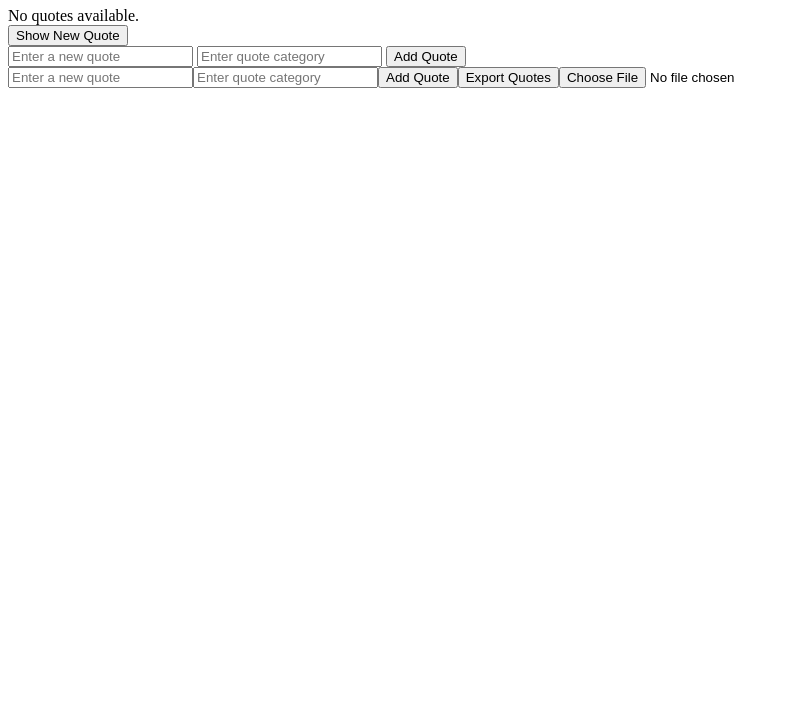
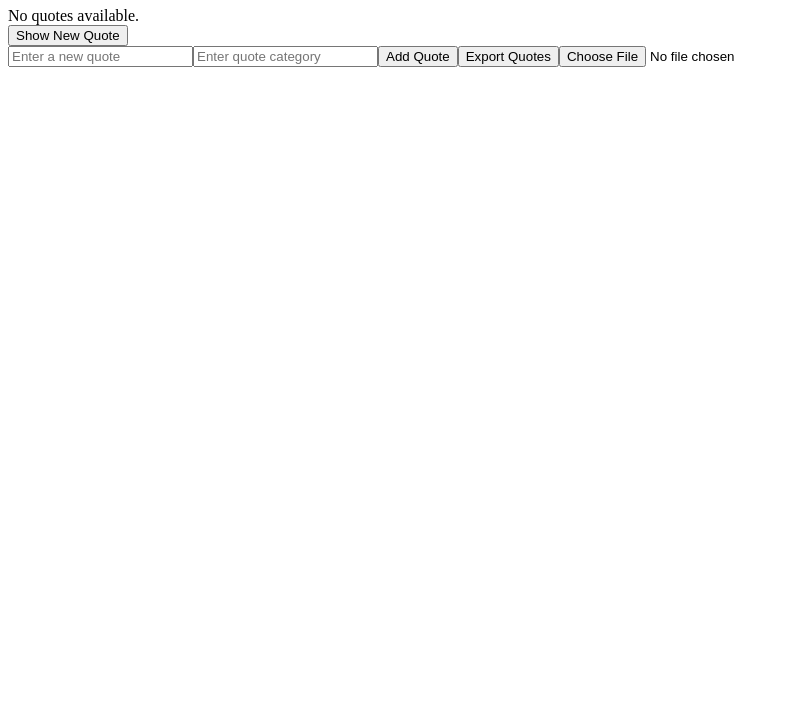
Before and after one commit to Fafalilove12github/alx_fe_javascript, a plain HTML site: page dom-manipulation/Index.html in a window 1280 px wide. Shown: the part 73-800 px from the top of the page, without its empty margins (0-789 px from the left). Drawn offline with Linux system fonts and the light colour scheme.

Commit message:
Update quote input section to use dynamic form
Replaced static input fields for adding quotes with a dynamic form container.

```diff
--- a/dom-manipulation/Index.html
+++ b/dom-manipulation/Index.html
@@ -7,14 +7,11 @@
 </head>
 <body>
   <h1>Dynamic Quote Generator</h1>
+
   <div id="quoteDisplay"></div>
   <button id="newQuote">Show New Quote</button>
 
-  <div>
-    <input id="newQuoteText" type="text" placeholder="Enter a new quote" />
-    <input id="newQuoteCategory" type="text" placeholder="Enter quote category" />
-    <button id="addQuoteButton">Add Quote</button>
-  </div>
+  <div id="formContainer"></div> <!-- Placeholder for the dynamic form -->
 
   <script src="script.js"></script>
 </body>
```
